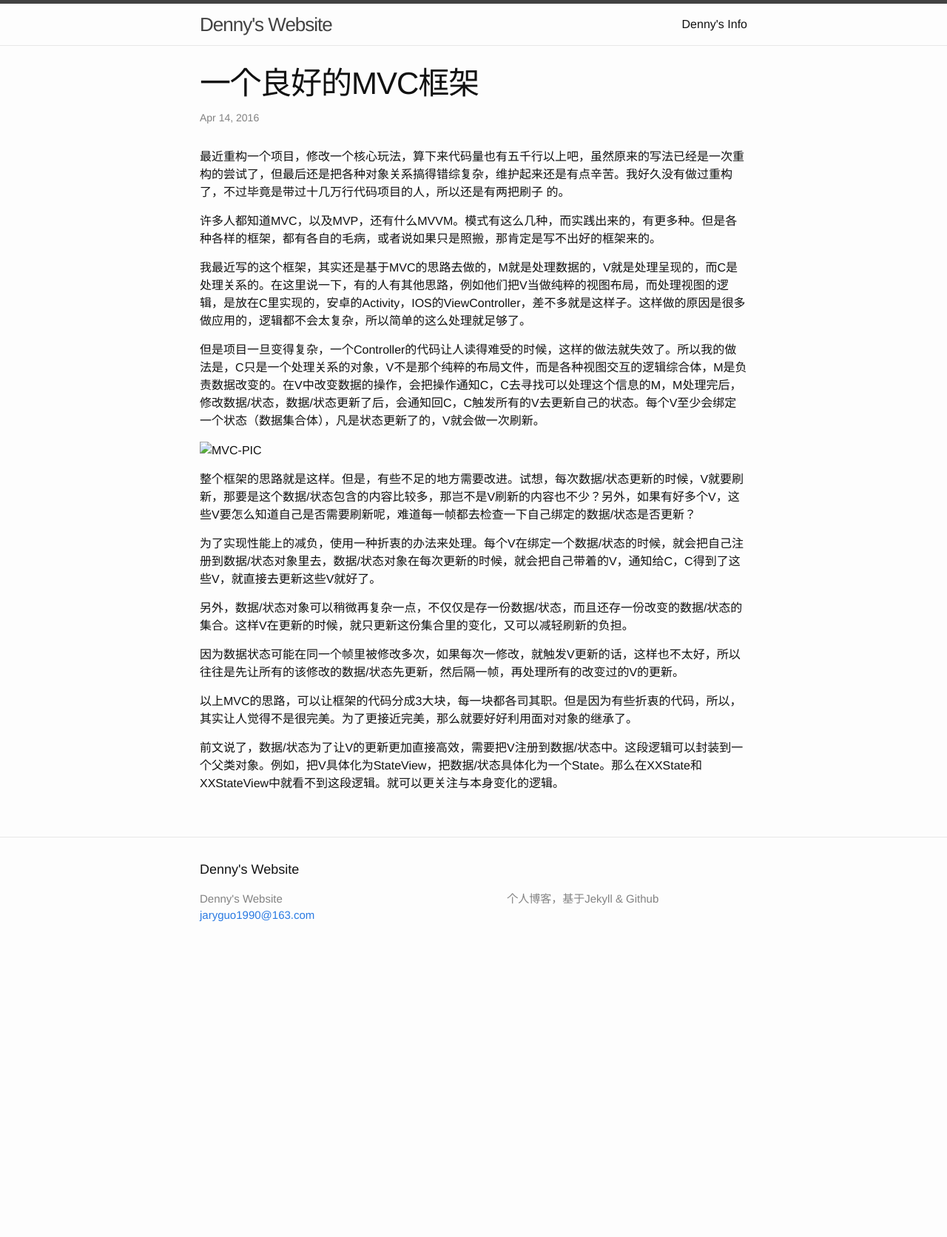
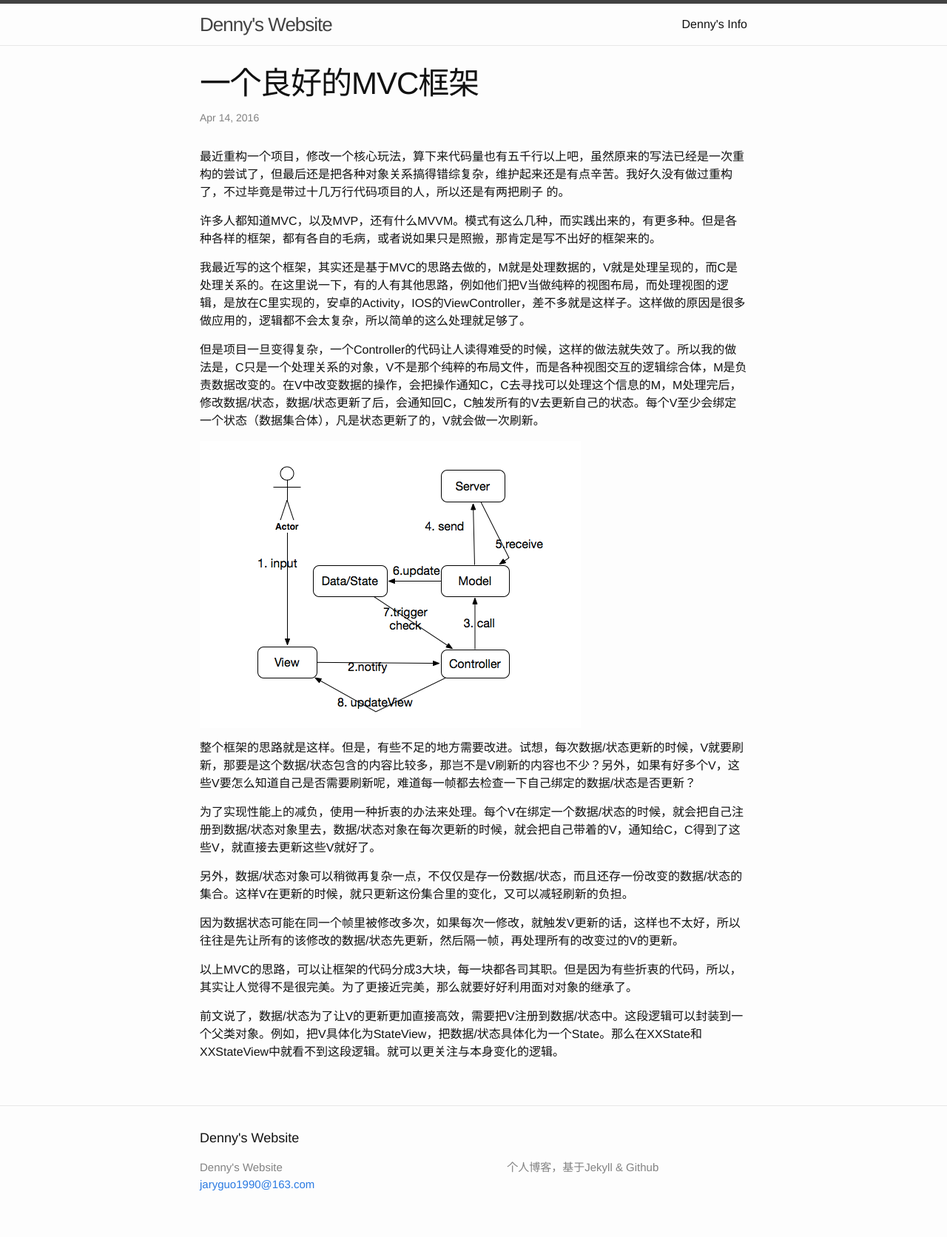
Before and after one commit to JaryGuo/jaryguo.github.io, a Jekyll site: the page built from _posts/2016-04-14-about-mvc.markdown, in a window 1280 px wide. Shown: the whole page at 74% size. Built offline with Jekyll 4.4.1, drawn with Linux system fonts in a browser that asks for light colours; before the commit the page ends 1309 px from its top, so only the background shows below that.

Commit message:
update
update the pic path

```diff
--- a/_posts/2016-04-14-about-mvc.markdown
+++ b/_posts/2016-04-14-about-mvc.markdown
@@ -12,7 +12,7 @@ categories: ComputerScience
 
 但是项目一旦变得复杂，一个Controller的代码让人读得难受的时候，这样的做法就失效了。所以我的做法是，C只是一个处理关系的对象，V不是那个纯粹的布局文件，而是各种视图交互的逻辑综合体，M是负责数据改变的。在V中改变数据的操作，会把操作通知C，C去寻找可以处理这个信息的M，M处理完后，修改数据/状态，数据/状态更新了后，会通知回C，C触发所有的V去更新自己的状态。每个V至少会绑定一个状态（数据集合体），凡是状态更新了的，V就会做一次刷新。
 
-![MVC-PIC](assets/mvc.png)
+![MVC-PIC](/assets/mvc.png)
 
 整个框架的思路就是这样。但是，有些不足的地方需要改进。试想，每次数据/状态更新的时候，V就要刷新，那要是这个数据/状态包含的内容比较多，那岂不是V刷新的内容也不少？另外，如果有好多个V，这些V要怎么知道自己是否需要刷新呢，难道每一帧都去检查一下自己绑定的数据/状态是否更新？
 
```
